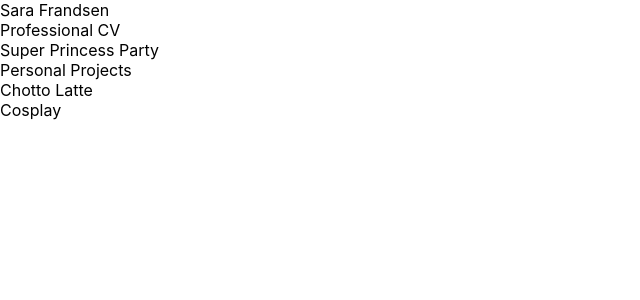
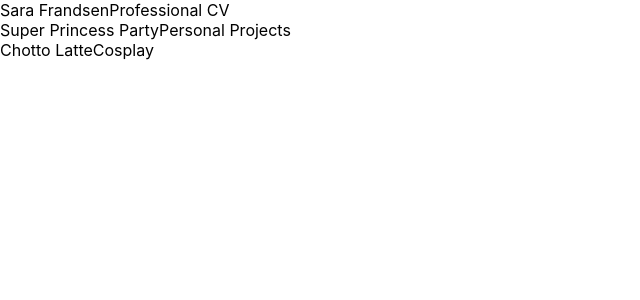
Before and after one commit to frankienakama/sarafrandsen-dotcom, a React app: page / in a window 1280 px wide. Shown: the top 300 px of the page, without its empty margins (0-640 px from the left). Built offline with nearby package versions, Linux system fonts and the light colour scheme.

Commit message:
Target text for animation

```diff
--- a/src/components/intro/Intro.css
+++ b/src/components/intro/Intro.css
@@ -37,7 +37,13 @@
   text-decoration:none;
 }
 
-.section:hover .b {
+.hover {
+  height: 100%;
+  display: flex;
+  align-items: center
+}
+
+.hover:hover .b {
   bottom: 0;
   height: 100%;
 }
--- a/src/components/intro/Intro.js
+++ b/src/components/intro/Intro.js
@@ -20,11 +20,9 @@ class Intro extends Component {
       <section
         className={sectionClasses}
       >
-        <span>
+        <div className={styles.hover}>
           {copyA}
-        </span>
-        <div className={styles.b}>
-          <span>
+          <span className={styles.b}>
             {copyB}
           </span>
         </div>
```
